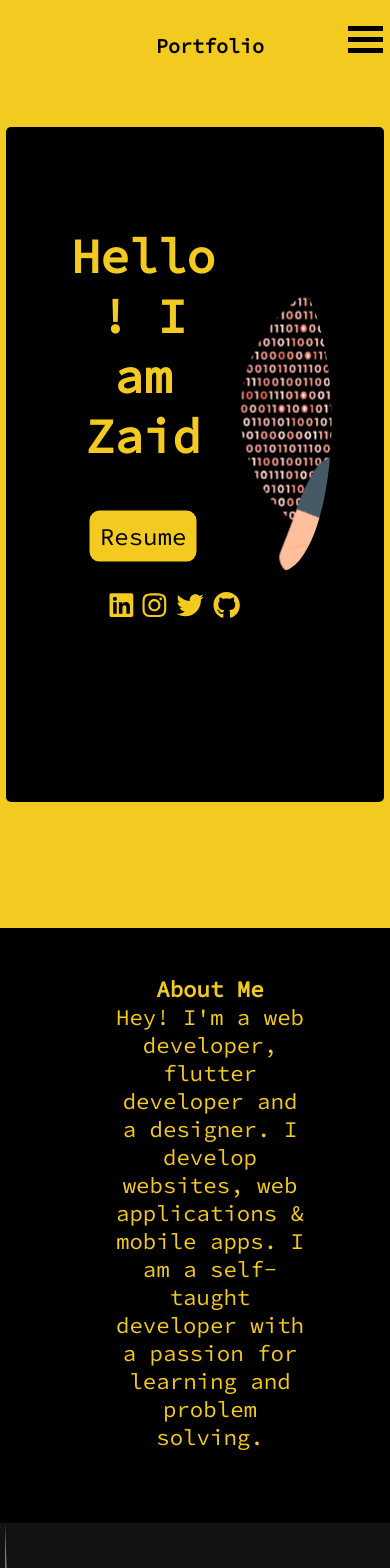
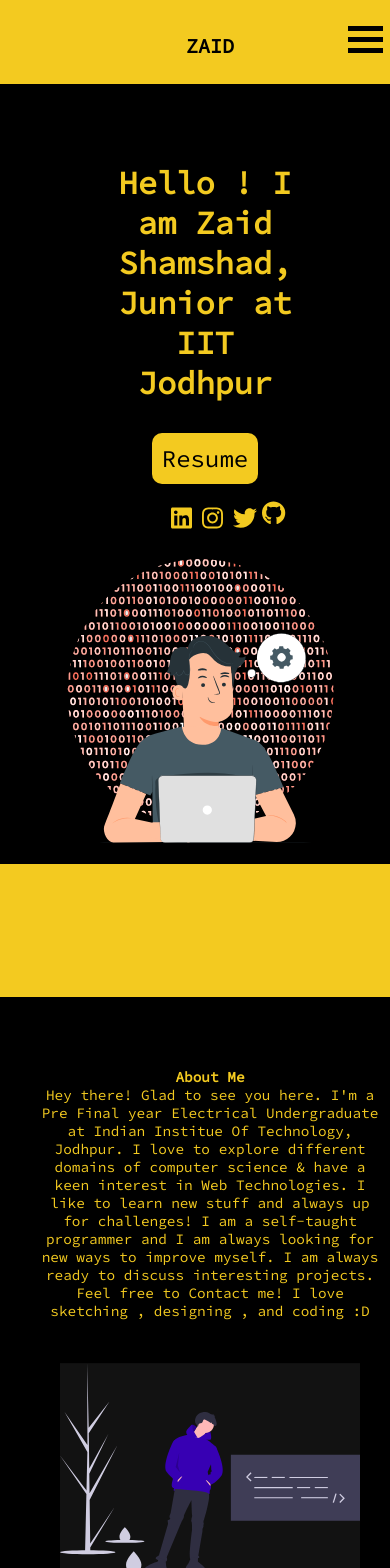
Before and after one commit to zayed-shamshad/portfolio, a Vue app: page /#/#home in a window 390 px wide. Shown: the top 1568 px of the page. Built offline with nearby package versions, Linux system fonts and the light colour scheme; the HTML template or start-up script is replaced by a standard one; a web font is replaced by a local one.

Commit message:
added media queries

```diff
--- a/src/App.vue
+++ b/src/App.vue
@@ -128,7 +128,7 @@ goto(refName) {
   </div>
   <div id="pseudoNav">
     <div id="portfoliotext" @click="goto('home')" v-bind:style='{"cursor":"pointer"}'>
-      Portfolio
+      ZAID
     </div>
     <div id="navigation">
       <ul>
@@ -189,6 +189,18 @@ goto(refName) {
 
 </template>
 <style>
+
+
+
+
+
+
+
+
+
+
+
+
 
 
 
@@ -308,6 +320,7 @@ goto(refName) {
   list-style: none;
   padding:20px;
   transition:all 0.25s ease-in-out;
+  cursor:pointer;
 }
 #pseudoNav ul li:hover{
 
@@ -404,8 +417,31 @@ html{
   right: 45px;
   font-size: 60px;
 }
+.outer-home {
+  background-color: #f3ca20;
+  overflow: hidden;
+  min-height: 100vh;
+  flex-direction: column;
+  justify-content: center;
+}
 
+.textboxhome {
+  display: flex;
+  flex-direction: row;
+  justify-content: space-around;
+  align-items: center;
+  width: 100%;
+  align-items: center;
+  z-index: 10000;
+  font-size: 3rem;
+    font-family: 'Source Code Pro', monospace;
+    color: #f3ca20;
+}
 @media screen and (max-width: 700px) {
+  .skillsimg {
+      width: 280px;
+      height: 280px;
+    }
   .textboxabout {
     display: flex;
     flex-direction: column;
@@ -414,8 +450,24 @@ html{
     align-content: center;
 
   }
+    .textboxhome {
+      display: flex;
+      flex-direction: column;
+      align-items: center;
+      align-content: center;
+
+    }
+        .hometext {
+          font-size:2rem;
+        }
+        .abouttext{
+          font-size: 0.9rem;
+          width:90%;
+
+        }
 }
 @media screen and (max-height: 450px) {
+
   .overlay a {font-size: 20px}
   .overlay .closebtn {
     font-size: 40px;
@@ -461,5 +513,4 @@ html{
 
 }
 
-
 </style>
--- a/src/components/about.vue
+++ b/src/components/about.vue
@@ -4,11 +4,13 @@
             <div class="textboxabout">
                 <div class="abouttext">
                     <h4> About Me </h4>
-                    Hey! I'm a web developer,
-                    flutter developer
-                    and a designer. I develop websites, web
-                    applications & mobile apps. I am a self-taught developer with a passion for learning and problem
-                    solving.
+                    Hey there! Glad to see you here. I'm a Pre Final year Electrical Undergraduate at Indian Institue Of
+                    Technology, Jodhpur. I love to explore different domains of computer science & have a keen interest
+                    in Web Technologies. I like to learn new stuff and always up for challenges!
+                    I am a self-taught programmer and I am always looking for new ways to improve myself.
+                    I am always ready to discuss interesting projects. Feel free to Contact me!
+                    I love sketching , designing , and coding :D
+
                 </div>
                 <img src="../assets/skills.svg" class="skillsimg">
             </div>
@@ -31,7 +33,7 @@ export default {
                 )
               }
               ,{
-                   threshold:0.5,
+                   threshold:0.0,
                 }
               );
               for(var i=0;i<cards.length;i++){
@@ -42,9 +44,21 @@ export default {
 }
 </script>
 <style>
+
+
+
+
+
+
+
+
+
+
 .skillsimg{
     width:500px;
     height:500px;
+    min-width:300px;
+    min-height:300px;
 }
 .abouttext{
     font-size: 1.4rem;
@@ -69,10 +83,12 @@ export default {
    font-family: 'Source Code Pro', monospace;
    color:#f3ca20;
    flex-direction: row;
-   justify-content: center;
-    align-items: center;
-    display: flex;
+   justify-content: space-around;
+   width:100%;
+   align-items: center;
+   display: flex;
 }
+
 .outer-about{
     background-color: #f3ca20 ;
     overflow: hidden;
@@ -126,6 +142,8 @@ export default {
     transform: translateY(-150px);
     padding:10px;
 }
+
+
 .second-home {
     margin-top: 10vh;
     height: 95vh;
@@ -141,6 +159,7 @@ export default {
     transform: translateY(-150px);
 
 }
+
 .animation{
    transform: translateY(0%);
    opacity: 1;
@@ -163,4 +182,5 @@ export default {
         opacity: 1;
     }
 }
+
 </style>
--- a/src/components/home.vue
+++ b/src/components/home.vue
@@ -1,70 +1,151 @@
-<script>
-export default {
-  name: 'home',
 
-//   methods:{
-//      /* onMousemove(e) {
-//       this.x = e.clientX;
-//       document.getElementById('one').style.backgroundColor= 'hsl('+this.x+', 100%, 50%)';
-//       document.getElementById('two').style.backgroundColor= 'hsl('+this.x+', 100%, 50%)';
-//       document.getElementById('three').style.backgroundColor= 'hsl('+this.x+', 100%, 50%)';
-
-//     },*/
-// }
-}
-</script>
 <template>
     <div class="outer-home">
-        <div class="homeoverlay">
+        <div class="second-home-home">
+            <div class="textboxhome">
                 <div class="hometext">
-                <h4> Hello ! I am Zaid</h4>
+                    <h4> Hello ! I am Zaid Shamshad,
+                        Junior at IIT Jodhpur
+                    </h4>
                     <a href="../assets/Mohammad_Zaid_Shamshad_Resume__.pdf" download>
                         Resume
                     </a>
-                <div class="social-media">
-                    <div class="facebook">
+                    <div class="social-media-home">
+                        <div class="facebook-home">
                             <fa :icon="['fab','linkedin']" />
                         </div>
-                    <div class="instagram">
+                        <div class="instagram-home">
                             <fa :icon="['fab','instagram']" />
                         </div>
-                    <div class="twitter">
+                        <div class="twitter-home">
                             <fa :icon="['fab','twitter']" />
                         </div>
-                    <div class="github">
+                        <div class="github-home">
                             <fa :icon="['fab','github']" />
                         </div>
                     </div>
-
                 </div>
-            <div class="displaypic">
+                <img src="../assets/coderr.svg" class="home-img">
+            </div>
         </div>
 
-        </div>
-
-        <div class="home">
+        <!-- <div class="home">
                 <div @mousemove="onMousemove" class="home-div" id="one">
                 </div>
                 <div @mousemove="onMousemove" class="home-div" id="two">
                 </div>
                 <div @mousemove="onMousemove" class="home-div" id="three">
                 </div>
-        </div>
+            </div> -->
     </div>
 </template>
 
 <style>
+
+.second-home-home {
+    margin-top: 10vh;
+    min-height: 90vh;
+    background-color: black;
+    width: 100%;
+    display: flex;
+    flex-direction: column;
+    justify-content: space-evenly;
+    align-items: center;
+    transition: 1s;
+    opacity: 0;
+    transform: translateY(-150px);
+    padding: 10px;
+}
+
+
 .hometext {
-    font-size:3rem;
-    color:#f3ca20;
-    font-family:'Source Code Pro',monospace;
-    text-align:center;
+    font-weight: 300;
+    text-align: center;
+    margin-top: 2rem;
+    width: 50vw;
+    color: #f3ca20;
+    display:flex;
     flex-direction:column;
-    justify-content:space-evenly;
+    justify-content:center;
+    align-items:center;
+    min-height:50vh;
+}
+
+
+.social-media-home{
         display: flex;
-    align-items:center;
-    height:50vh;
+        flex-direction: row;
+        justify-content: space-around;
+        align-items: center;
+        width: 20vw;
+
 }
+
+.facebook-home {
+    font-size: 1.5rem;
+    display: flex;
+    flex-direction: column;
+    color: #f3ca20;
+    width: 80px;
+
+    background-color: black;
+    padding: 5px;
+    bottom: 0;
+    transition: all 0.25s ease-in-out;
+    transform: translateY(50%);
+}
+
+
+
+.github-home {
+    font-size: 1.5rem;
+    display: flex;
+    flex-direction: column;
+    color: #f3ca20;
+    width: 80px;
+    background-color: black;
+
+    bottom: 0;
+    transition: all 0.25s ease-in-out;
+    transform: translateY(50%);
+
+}
+
+
+.instagram-home {
+    font-size: 1.5rem;
+    display: flex;
+    flex-direction: column;
+    color: #f3ca20;
+    width: 80px;
+
+    background-color: black;
+
+    bottom: 0;
+    transition: all 0.25s ease-in-out;
+    transform: translateY(50%);
+    padding: 5px;
+}
+
+
+
+.twitter-home {
+    font-size: 1.5rem;
+    display: flex;
+    flex-direction: column;
+    color: #f3ca20;
+    width: 80px;
+    background-color: black;
+    padding: 5px;
+    bottom: 0;
+    transition: all 0.25s ease-in-out;
+    transform: translateY(50%);
+    padding: 5px;
+}
+
+
+
+
 .hometext a{
     background-color:#f3ca20;
     color:black;
@@ -80,7 +161,6 @@ export default {
 }
 .hometext a:hover {
     background-color: #c0a124;
-
 }
 .homeoverlay{
     position:absolute;
@@ -95,6 +175,13 @@ export default {
     flex-direction:row;
     justify-content:space-evenly;
     align-items:center;
+
+}
+.home-img{
+        width: 300px;
+        height: 300px;
+        min-height:200px;
+        min-width:200px;
 
 }
 .displaypic{
@@ -240,7 +327,7 @@ export default {
 
 
 .outer-home{
-    height:100vh;
+   min-height:100vh;
     display: block;
     background-color: #f3ca20 ;
     overflow: hidden;
@@ -290,6 +377,7 @@ justify-content: center;
     animation-fill-mode: forwards;
 
 }
+
 @media screen and (max-width: 450px) {
     #footer{
         height:10vh;
@@ -319,3 +407,39 @@ justify-content: center;
 }
 
 </style>
+<script>
+export default {
+  name: 'home',
+    mounted() {
+        this.observer();
+    },
+    methods: {
+        observer() {
+            const cards = document.getElementsByClassName("second-home-home");
+            const observer = new IntersectionObserver(entries => {
+                entries.forEach(entry => {
+                    entry.target.classList.toggle("animation", entry.isIntersecting);
+                }
+                )
+            }
+                , {
+                    threshold: 0.0,
+                }
+            );
+            for (var i = 0; i < cards.length; i++) {
+                observer.observe(cards[i]);
+            }
+        },
+    }
+
+//   methods:{
+//      /* onMousemove(e) {
+//       this.x = e.clientX;
+//       document.getElementById('one').style.backgroundColor= 'hsl('+this.x+', 100%, 50%)';
+//       document.getElementById('two').style.backgroundColor= 'hsl('+this.x+', 100%, 50%)';
+//       document.getElementById('three').style.backgroundColor= 'hsl('+this.x+', 100%, 50%)';
+
+//     },*/
+// }
+}
+</script>
```
Lines whose indentation alone changed are shown as unchanged.
